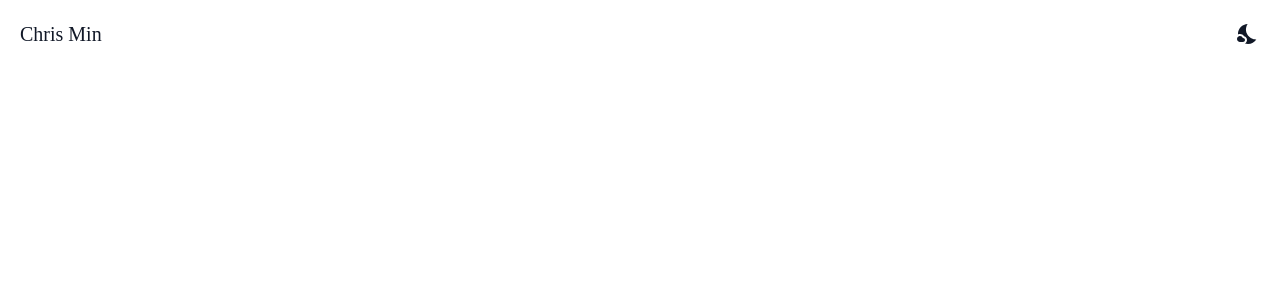
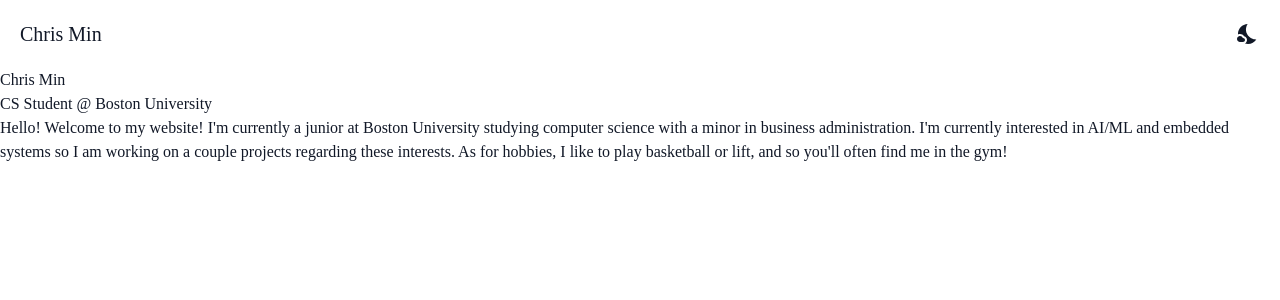
Before and after one commit to chriskmin/Website, a React (Create React App) app: page / in a window 1280 px wide. Shown: the top 300 px of the page. Built offline with nearby package versions, Linux system fonts and the light colour scheme.

Commit message:
Adding self-introduction section

```diff
--- a/src/components/Me.jsx
+++ b/src/components/Me.jsx
@@ -1,8 +1,34 @@
-import React from 'react'
-import {FaLinkedin, FaGithub, FaArrowDown} from "react-icons/fa"
+import React from 'react';
+import {FaTwitter, FaLinkedin, FaGithub, FaArrowDown} from "react-icons/fa";
+import img from "../Assets/img.jpg";
 
 const Me = () => {
-  return  <div></div>;
-}
+    const SOCIAL = [
+        {
+            id : 1,
+            link:"https://https://twitter.com/ChrisKMin1",
+            icon: <FaTwitter />,
+        },
+        {
+            id : 2,
+            link:"https://www.linkedin.com/in/christopher-min/",
+            icon: <FaLinkedin/>,
+        },
+        {
+            id : 3,
+            link:"https://github.com/chriskmin",
+            icon: <FaGithub/>,
+        },
+    ];
+  return  <section>
+    <h2>Chris Min</h2>
+    <h3>CS Student @ Boston University</h3>
+    <p>
+        Hello! Welcome to my website! I'm currently a junior at Boston University studying computer science with a minor in business administration.
+        I'm currently interested in AI/ML and embedded systems so I am working on a couple projects regarding these interests.
+        As for hobbies, I like to play basketball or lift, and so you'll often find me in the gym!
+    </p>
+  </section>;
+};
 
 export default Me
```
Also changed, not shown: src/Assets/img.jpg (added).
